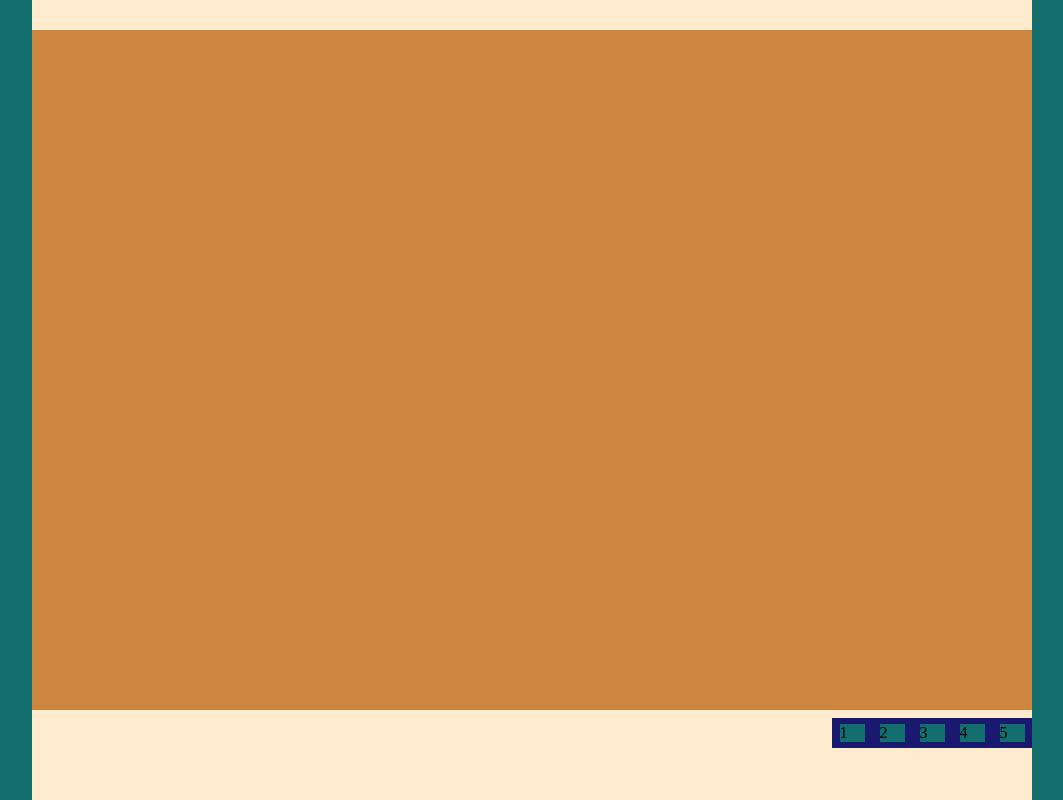
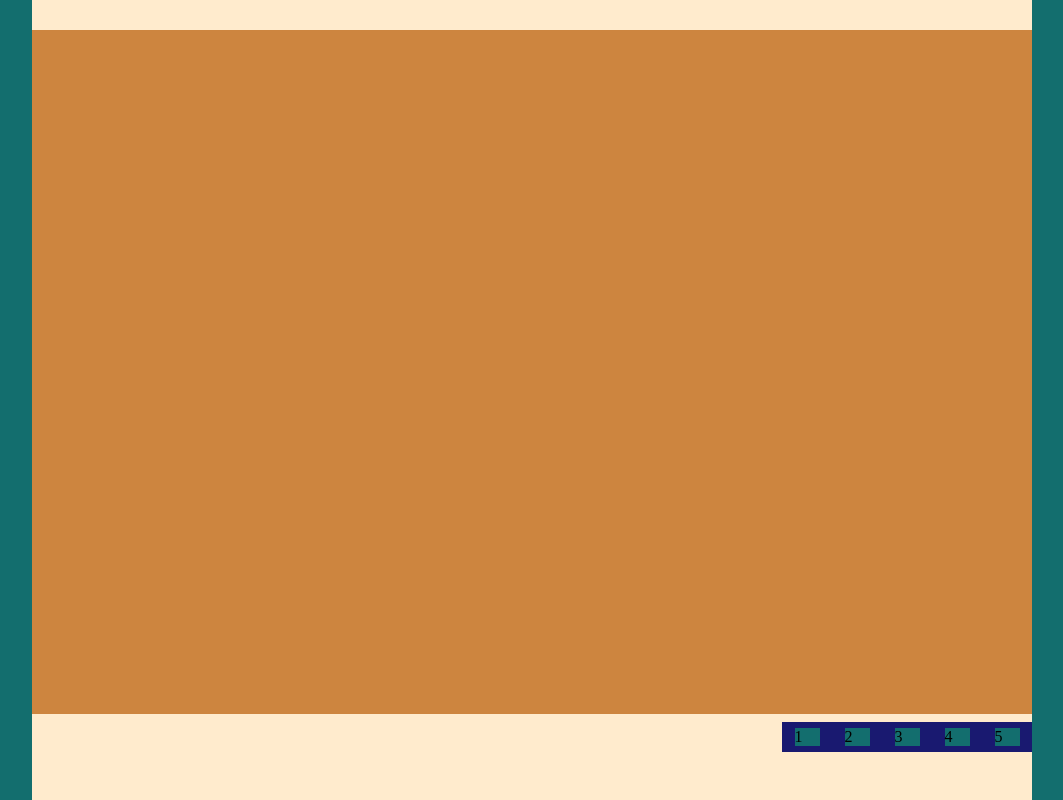
Before and after one commit to koraleaxandr/cssMemSlider, a plain HTML site: page cssMemSlider/index.html in a window 1280 px wide. Shown: the top 800 px of the page, without its empty margins (108-1171 px from the left). Drawn offline with Linux system fonts and the light colour scheme.

Commit message:
fix: temp save

```diff
--- a/cssMemSlider/index.html
+++ b/cssMemSlider/index.html
@@ -41,4 +41,4 @@
   </div>
 
 </body>
-</html>c
+</html>
--- a/cssMemSlider/style.css
+++ b/cssMemSlider/style.css
@@ -16,7 +16,7 @@ body {
 
 .css-slider {
     width: 100%;
-    height: 100vw;
+    height: 100vh;
     max-height: 1080px;
     background-color: blanchedalmond;
 }
@@ -24,6 +24,7 @@ body {
 .slider-pagination {
     position: relative;
     width: 20%;
+    min-width: 250px;
     height: 30px;
     top: 95%;
    margin: 0 0 auto auto;
@@ -35,7 +36,7 @@ body {
 
 .carusel-container {
     width: 100%;
-    height: 70%;
+    height: 95%;
     overflow: hidden;
 }
 
```
